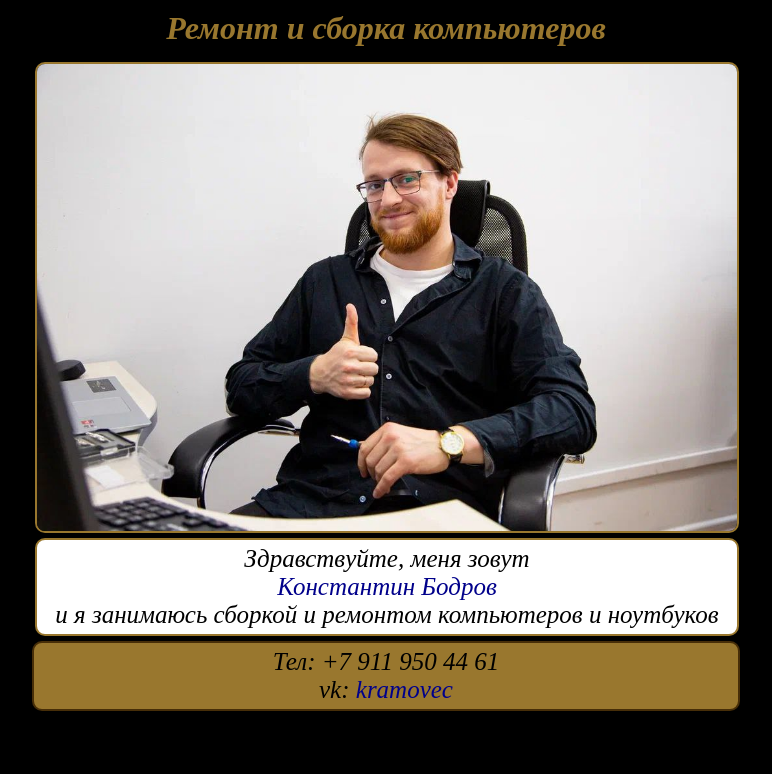
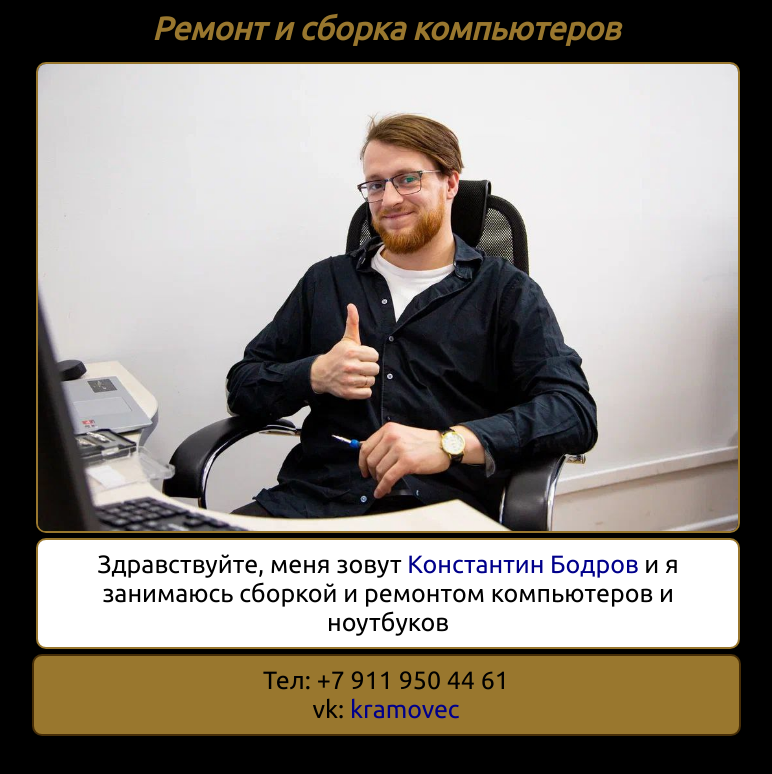
Before and after one commit to TemZaraza/Lec, a plain HTML site: page index.html in a window 1280 px wide. Shown: the whole page, without its empty margins (254-1026 px from the left). Drawn offline with Linux system fonts and the light colour scheme.

Commit message:
Fonts updated

```diff
--- a/index.html
+++ b/index.html
@@ -14,7 +14,7 @@
 		<div class="Lec">
 			<img class="Lec-img" src="imgs/Lec.jpg">
 			<p class="Lec-text">
-				Здравствуйте, меня зовут <br><a class="Lec-vk" href="https://vk.com/kramovec">Константин Бодров</a></br>  и я занимаюсь сборкой и ремонтом компьютеров и ноутбуков
+				Здравствуйте, меня зовут <a class="Lec-vk" href="https://vk.com/kramovec">Константин Бодров</a> и я занимаюсь сборкой и ремонтом компьютеров и ноутбуков
 			</p>
 
 		</div>
--- a/styles/style.css
+++ b/styles/style.css
@@ -7,15 +7,15 @@ body {
 		width: 700px;
 		}
 	.Lec {
-		width: 702px;
+		width: 700px;
 	}
 	.Lec-contact {
-		width: 694px;
-		padding: 5px 5px;
+		width: 695px;
+		padding: 10px 5px;
 	}
 	.Lec-text {
-		width: 690px;
-		padding: 5px 5px;
+		width: 670px;
+		padding: 10px 15px;
 	}
 	}
 
@@ -46,7 +46,7 @@ body {
 .heading__title {
 	width: 83%;
 	margin: auto;
-
+	font-family: 'Ubuntu';
 	color: #99772e;
 	text-align: center;
 	font-style: italic;
@@ -70,14 +70,13 @@ body {
 }
 .Lec-text {
 	margin: 5px auto;
-	padding: 5px 5px;
 	color: black;
 	font-size: 25px;
-	font-style: italic;
 	text-align: center;
 	background-color: rgb(255, 255, 255);
 	border-radius: 10px;
 	border: 2px solid #99772e;
+	font-family: 'Ubuntu';
 }
 .Lec-contact {
 	height: fit-content;
@@ -86,7 +85,7 @@ body {
 	margin: 0 auto;
 	border: 2px solid rgb(71, 46, 8);
 	border-radius: 10px;
-	font-style: italic;
+	font-family: 'Ubuntu';
 	font-size: 25px;
 	text-align: center;
 }
@@ -102,3 +101,10 @@ body {
 	text-decoration: none;
 	color: darkblue;
 }
+
+@font-face {
+  font-family: "Ubuntu";
+  src: url('../fonts/Ubuntu-Regular.ttf');
+  font-style: normal;
+  font-weight: normal;
+}
```
Also changed, not shown: fonts/Ubuntu-Light.ttf (added), fonts/Ubuntu-Medium.ttf (added), fonts/Ubuntu-Regular.ttf (added).
